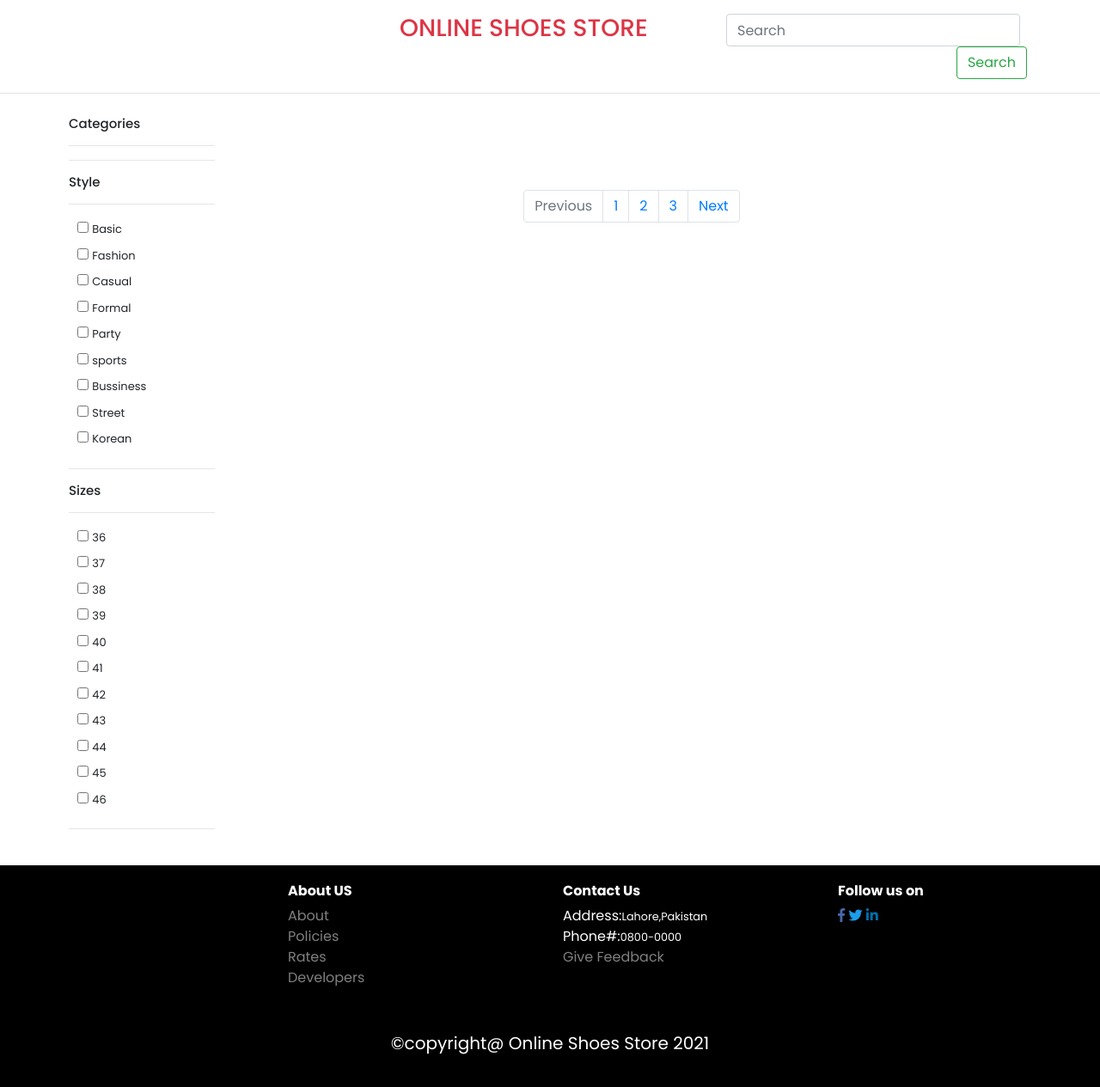
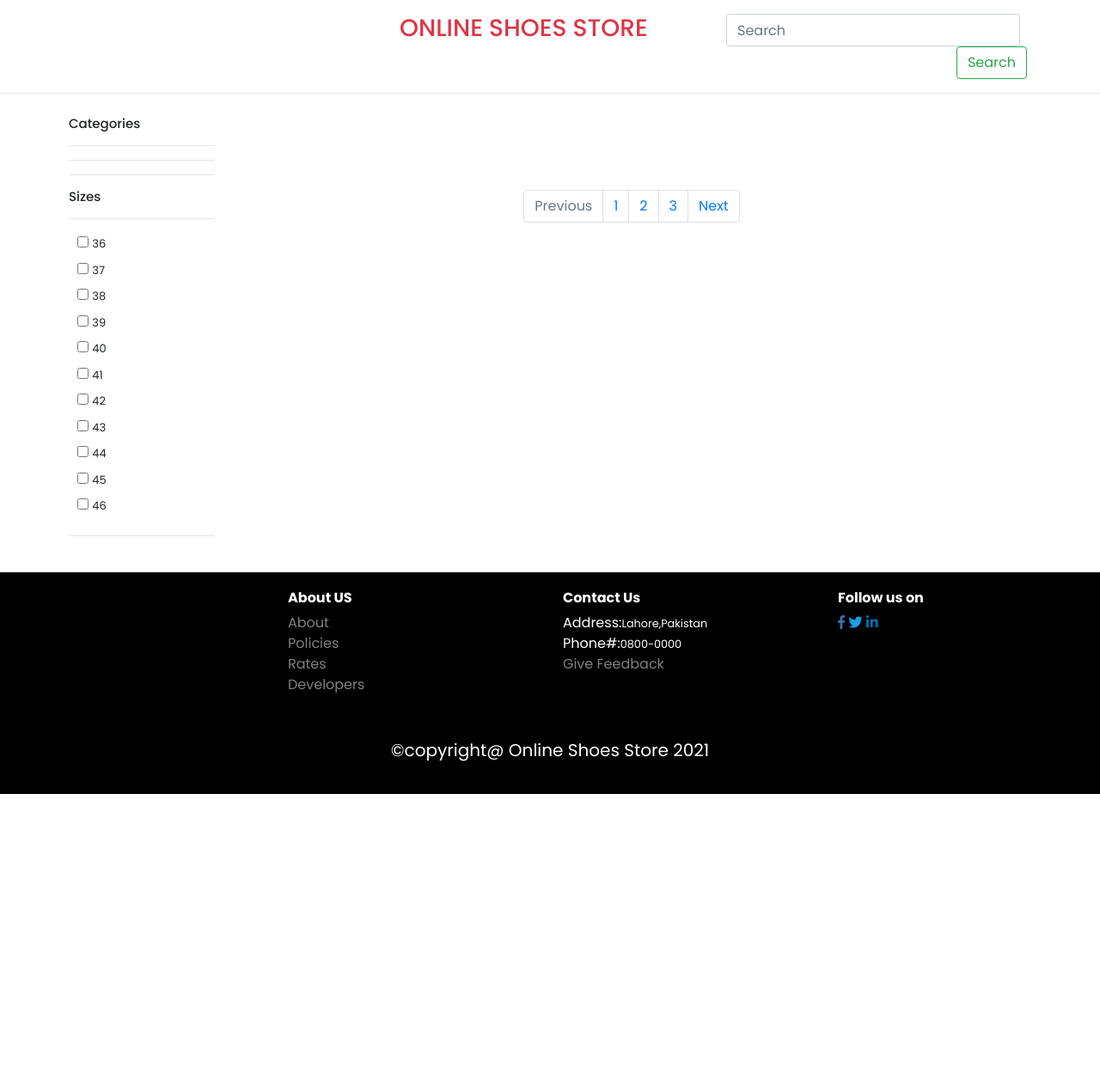
Before and after one commit to Haseeb420/WebProject, a Flask app: page / in a window 1280 px wide. Shown: the part 55-1320 px from the top of the page at 86% size. After the commit the page ends 979 px from the top, so only its background shows below. Run offline with Flask 2, Linux system fonts and the light colour scheme; data that the repository does not hold is empty; some libraries are stand-ins or nearby versions.

Commit message:
again updating

```diff
--- a/flask_app/config.py
+++ b/flask_app/config.py
@@ -6,5 +6,6 @@ app_configration = {
     "secret_key":"S4CdQ-NfsCTywryfoo8uTg",
     "email_user": "muhammadhaseebtcf@gmail.com",
     "email_user_password": "Haseeb.420",
-    "upload_folder":"\\Web Project\\Shoes Store\\app\\static\\upload"
+    "upload_folder":"\\Web Project\\Shoes Store\\app\\static\\upload",
+    "admin_mail":"bit18a018@pucit.edu.pk"
 }
--- a/flask_app/static/js/script.js
+++ b/flask_app/static/js/script.js
@@ -22,7 +22,7 @@ const validateProfile = () => {
         document.getElementById('email_error').innerHTML = "Enter Valid email ";
         return false;
     }
-    else if (!(phone_pattern.test(phone)) ) {
+    else if (!(phone_pattern.test(phone))) {
         document.getElementById('phone_error').innerHTML = "Enter Valid phone";
         return false;
     }
@@ -161,34 +161,3 @@ function check_phone() {
         }
     }
 }
-function send_verificationCode() {
-
-    let email=document.getElementById('email').value;
-    let flag=prompt("Is this you email "+email )
-    console.log(flag)
-    // document.getElementById("unique_email_error").innerHTML = "";
-    // let phone = document.getElementById('phone').value;
-    // console.log("phone :" + phone)
-    // d = {
-    //     "phone": phone
-    // }
-    // console.log(d["phone"])
-    // dataString = JSON.stringify(d)
-    // console.log(dataString)
-    // req = new XMLHttpRequest();
-    // req.open("POST", "/check_phone");
-    // req.setRequestHeader("Content-Type", "application/json");
-    // req.send(dataString)
-    // req.onreadystatechange = function () {
-    //     if (req.readyState == 4 && req.status == 200) {
-    //         response = req.responseText;
-    //         console.log(response);
-    //         responseJson = JSON.parse(response);
-    //         console.log(responseJson["phone_unique"]);
-    //         if (responseJson["phone_unique"]) {
-    //             document.getElementById("unique_phone_error").innerHTML = "phone already Exist";
-
-    //         }
-    //     }
-    // }
-}
--- a/flask_app/templates/public/index.html
+++ b/flask_app/templates/public/index.html
@@ -19,57 +19,13 @@ Home
 				<div class="subcategory">
 					{%if category%}
 					{% for c in category %}
-					<input type="checkbox" name="{{c}}" id="{{c}}"/>
+					<input type="checkbox category" name="{{c}}" id="{{c}}"/>
 					<label class="font-weight-bold" for="#male">{{c}}</label>
 					<br>
 					{%endfor%}
 					{%endif%}
 				</div>
 				<hr>
-				<h4>Style</h4>
-				<hr>
-				<div class="subcategory">
-					<input type="checkbox" name="basic" id="basic"/>
-					<label for="#basic">Basic</label>
-				</div>
-				<div class="subcategory">
-					<input type="checkbox" name="fashion" id="fashion"/>
-					<label for="#fashion">Fashion</label>
-				</div>
-				<div class="subcategory">
-					<input type="checkbox" name="casual" id="casual" />
-					<label for="#casual">Casual</label>
-				</div>
-
-				<div class="subcategory">
-					<input type="checkbox" name="formal" id="formal" />
-					<label for="#formal">Formal</label>
-				</div>
-
-				<div class="subcategory">
-					<input type="checkbox" name="party" id="party" \>
-					<label for="#party">Party</label>
-				</div>
-
-				<div class="subcategory">
-					<input type="checkbox" name="sports" id="sports" \>
-					<label for="#sports">sports</label>
-				</div>
-
-				<div class="subcategory">
-					<input type="checkbox" name="bussiness" id="bussiness" \>
-					<label for="#bussiness">Bussiness</label>
-				</div>
-
-				<div class="subcategory">
-					<input type="checkbox" name="street" id="street" \>
-					<label for="#street">Street</label>
-				</div>
-
-				<div class="subcategory">
-					<input type="checkbox" name="korean" id="korean" \>
-					<label for="#korean">Korean</label>
-				</div>
 				<hr>
 				<h4>Sizes</h4>
 				<hr>
--- a/flask_app/views.py
+++ b/flask_app/views.py
@@ -2,35 +2,34 @@ from flask_app import app
 from flask import render_template, request, session, redirect, url_for, jsonify
 from flask_app.DBHandler import DBHandler
 from flask_app.config import *
-from flask_mail import Mail,Message
+from flask_mail import Mail, Message
 import smtplib
-
+import random
 # from flask_sqlalchemy import SQLAlchemy
 
 # app.config["SQLALCHEMY_DATABASE_URI"]="mysql://root:@localhost/test"
 # db=SQLAlchemy(app)
 
 app.config["SECRET_KEY"] = app_configration["secret_key"]
-app.config['MAIL_SERVER']='smtp.gmail.com'
+app.config['MAIL_SERVER'] = 'smtp.gmail.com'
 app.config['MAIL_PORT'] = 465
-app.config['MAIL_USERNAME'] = app_configration ['email_user']
-app.config['MAIL_PASSWORD'] = app_configration ['email_user_password']
+app.config['MAIL_USERNAME'] = app_configration['email_user']
+app.config['MAIL_PASSWORD'] = app_configration['email_user_password']
 app.config['MAIL_USE_TLS'] = False
 app.config['MAIL_USE_SSL'] = True
 mail = Mail(app)
-
 
 
 @app.route("/")
 @app.route("/home")
 def home():
     myDB = DBHandler(app_configration["host"], app_configration["db_user_name"],
-                             app_configration["db_user_password"], app_configration["db_name"])
+                     app_configration["db_user_password"], app_configration["db_name"])
     products = myDB.get_all_products()
     category = myDB.get_categories()
     if session.get('rank') != None:
         if session['rank'] == 2:
-            return render_template("public/index.html", name=session['name'],category=category,products=products)
+            return render_template("public/index.html", name=session['name'], category=category, products=products)
         else:
             return render_template("public/login.html")
 
@@ -39,14 +38,14 @@ def home():
                          app_configration["db_user_password"], app_configration["db_name"])
         products = myDB.get_all_products()
         print(products)
-        return render_template("public/index.html",category=category,products=products)
+        return render_template("public/index.html", category=category, products=products)
 
 
 @app.route('/about')
 def about():
     if session.get('rank') != None:
         if session['rank'] == 2:
-            return render_template('public/about.html',name=session['name'])
+            return render_template('public/about.html', name=session['name'])
 
     return render_template('public/about.html')
 
@@ -80,9 +79,9 @@ def signUp():
                          app_configration["db_user_password"], app_configration["db_name"])
 
         if myDB.add_new_user(full_name, email, phone, password):
-            sub="Welcome to Online Shoes Store"
-            msg=Message(sub,sender=app_configration ['email_user'],
-                        recipients=[email])
+            sub = "Welcome to Online Shoes Store"
+            msg = Message(sub, sender=app_configration['email_user'],
+                          recipients=[email])
 
             msg.body = """Hello {}! \n Welcome to Online Shoes Store\n Thanks for Joining us.\n
             Regards \n Online Shoes Store""".format(full_name)
@@ -103,7 +102,7 @@ def signUp():
                 return render_template('admin/dashboard.html', name=session["name"], email=email)
             elif session['rank'] == 2:
 
-                return redirect( url_for("home")  )
+                return redirect(url_for("home"))
         else:
             return redirect(url_for("signUp"))
     else:
@@ -199,24 +198,52 @@ def contact_us():
 @app.route('/change_password', methods=["POST", "GET"])
 def change_password():
     if session.get('id') != None:
-        if session['rank']==1:
+        if session['rank'] == 1:
             return render_template('admin/changePassword.html', name=session['name'])
         else:
             return render_template('public/changePassword.html', name=session['name'])
     else:
         return redirect(url_for('loginPage'))
 
-
 @app.route('/forgot_password', methods=["POST", "GET"])
 def forgot_password():
-    if request.method=="POST":
-        jsonobj = request.get_json()
-        email=jsonobj['email']
-        print(email)
-        return "hello"
+    return render_template('public/forgotPassword.html')
+
+
+@app.route('/forgot_password/verification', methods=["POST", "GET"])
+def forgot_password_verification():
+    if request.method == "POST":
+            jsonobj = request.get_json()
+            email = jsonobj["email"]
+            myDB = DBHandler(app_configration["host"], app_configration["db_user_name"],
+                             app_configration["db_user_password"], app_configration["db_name"])
+
+            dic={}
+            if myDB.check_email_uniqueness(email):
+                data=myDB.get_data(email)
+
+                if data:
+                    data=data[0]
+                    password = data["password"]
+                    name = data["name"]
+                    sub = "Yuor Password"
+                    msg = Message(sub, sender=app_configration['email_user'],recipients=[email])
+
+                    msg.body = """Hello {}!
+                    \nYoue new password is {}
+                    Thanks for Placing this order us.\n
+                    Regards \n Online Shoes Store""".format(name,password)
+                    mail.send(msg)
+                    dic["msg"]="your password will be send on your email"
+
+            else:
+                dic["error_msg"]="email not exist...."
+
+
+
+            return jsonify(dic)
     else:
         return render_template('public/forgotPassword.html')
-
 
 
 @app.route('/change_password/change', methods=["POST"])
@@ -270,6 +297,7 @@ def check_email():
     else:
         redirect(url_for(signUp))
 
+
 @app.route('/check_phone', methods=["POST"])
 def check_phone():
     if request.method == "POST":
@@ -290,7 +318,7 @@ def check_phone():
         redirect(url_for(signUp))
 
 
-@app.route('/add_to_cart',methods=["POST","GET"])
+@app.route('/add_to_cart', methods=["POST", "GET"])
 def add_to_cart():
     if session.get('email') != None:
         args = request.args
@@ -298,30 +326,36 @@ def add_to_cart():
 
         if prod_id:
             myDB = DBHandler(app_configration["host"], app_configration["db_user_name"],
-                        app_configration["db_user_password"], app_configration["db_name"])
+                             app_configration["db_user_password"], app_configration["db_name"])
             product = myDB.select_product_by_id(prod_id)
             product = product[0]
-            if request.method=="POST":
+            if request.method == "POST":
                 form = request.form
                 province = form['province']
                 city = form['city']
                 town = form['town']
                 address = form['address']
-                shipping_fee = form[ 'shipping_fee' ]
-                total = form[ 'total' ]
-                if myDB.add_to_cart(session['id'],province,city,town,address,prod_id,product.prod_price,shipping_fee,total):
-                    sub="Thanks for placing Order"
-                    msg=Message(sub,sender=app_configration ['email_user'],
-                                recipients=[session['email']])
+                shipping_fee = form['shipping_fee']
+                total = form['total']
+                if myDB.add_to_cart(session['id'], province, city, town, address, prod_id, product.prod_price, shipping_fee, total):
+                    sub = "Thanks for placing Order"
+                    msg = Message(sub, sender=app_configration['email_user'],
+                                  recipients=[session['email']])
 
                     msg.body = """Hello {}! \n Thanks for Placing this order us.\n
                     Regards \n Online Shoes Store""".format(session['name'])
-
                     mail.send(msg)
-                    new_stock=product.stock-1
-                    myDB.decrese_stock(prod_id,new_stock)
-                    return redirect( url_for( 'home' ) )
-
+                    new_stock = product.stock-1
+                    stock = myDB.get_stock(prod_id)
+                    if stock < 25:
+                        sub = "Update Product Stock"
+                        msg = Message(sub, sender=app_configration['email_user'],
+                                      recipients=[app_configration["admin_mail"]])
+                        msg.body = """Hello {}! you product with id {} is out of stock please update your stock\n Thanks for Placing this order us.\n
+                        Regards \n Online Shoes Store""".format(session['name'])
+                        mail.send(msg)
+                    myDB.decrese_stock("Admin", prod_id)
+                    return redirect(url_for('home'))
 
             else:
                 return render_template('public/addtocart.html', name=session['name'], product=product)
@@ -331,18 +365,18 @@ def add_to_cart():
         return redirect(url_for('loginPage'))
 
 
-@app.route('/update_profile',methods=["POST","GET"])
+@app.route('/update_profile', methods=["POST", "GET"])
 def update_profile():
-    if session.get('email')!=None:
+    if session.get('email') != None:
         if session["email"]:
             myDB = DBHandler(app_configration["host"], app_configration["db_user_name"],
-                        app_configration["db_user_password"], app_configration["db_name"])
-            if request.method=="POST":
-                form=request.form
-                name=form['name']
-                email=form['email']
-                phone=form['phone']
-                if myDB.update_profile(session['id'],name,email,phone):
+                             app_configration["db_user_password"], app_configration["db_name"])
+            if request.method == "POST":
+                form = request.form
+                name = form['name']
+                email = form['email']
+                phone = form['phone']
+                if myDB.update_profile(session['id'], name, email, phone):
                     data = myDB.get_data(email)
                     data = data[0]
                     session['id'] = data["id"]
@@ -351,22 +385,23 @@ def update_profile():
                     session["phone"] = data["phone"]
                     session["password"] = data["password"]
                     session['rank'] = data["rank"]
-                    return redirect( url_for( 'profile' ) )
+                    return redirect(url_for('profile'))
                 else:
-                    return redirect( url_for( 'profile' ) )
+                    return redirect(url_for('profile'))
 
             else:
-                return redirect( url_for( 'profile' ) )
+                return redirect(url_for('profile'))
     else:
-        return redirect( url_for( 'loginPage' ) )
+        return redirect(url_for('loginPage'))
+
 
 @app.route('/logout')
 def logout():
-    if session.get('email')!=None:
+    if session.get('email') != None:
         if session["email"]:
             session.clear()
-            return redirect( url_for( 'home' ) )
+            return redirect(url_for('home'))
         else:
-            return redirect( url_for( 'loginPage' ) )
+            return redirect(url_for('loginPage'))
     else:
-        return redirect( url_for( 'loginPage' ) )
+        return redirect(url_for('loginPage'))
```
Also changed, not shown: flask_app/DBHandler.py (+23 -5 lines), flask_app/admin.py (+23 -18 lines), flask_app/templates/public/forgotPassword.html (+32 -39 lines).
